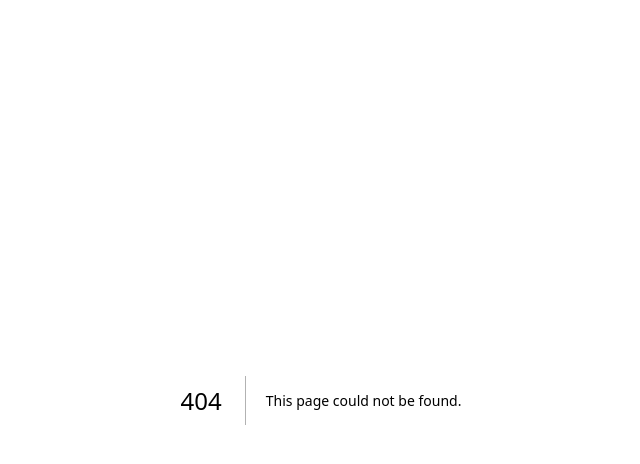
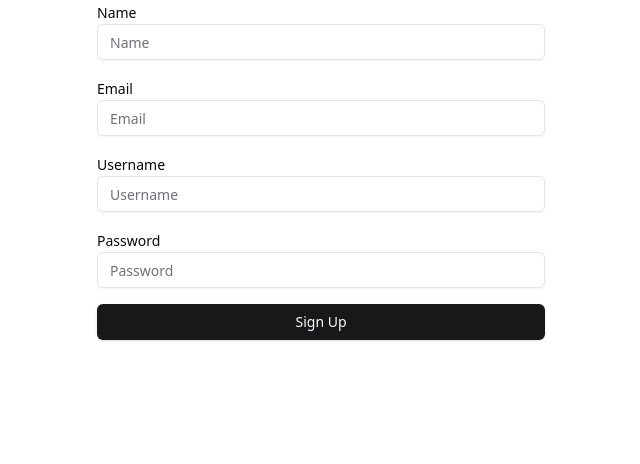
Before and after one commit to trevorius/multi_authenticator, a Next.js app: page /signup in a window 1280 px wide. Before the commit this address had no page. Shown: the top 464 px of the page, without its empty margins (319-959 px from the left). Built offline with nearby package versions, Linux system fonts and the light colour scheme.

Commit message:
build sign up form

```diff
--- /dev/null
+++ b/src/app/signup/page.tsx
@@ -0,0 +1,11 @@
+import SignUpForm from "@/components/SignupForm"
+
+
+
+export default function SignUpPage() {
+  return (
+    <div>
+      <SignUpForm/>
+    </div>
+  )
+}
--- a/src/components/SignInForm.tsx
+++ b/src/components/SignInForm.tsx
@@ -6,6 +6,7 @@ import { useRouter } from "next/navigation"
 import { Button } from "@/components/ui/button"
 import { Input } from "@/components/ui/input"
 import { Card, CardHeader, CardTitle, CardContent, CardFooter } from "@/components/ui/card"
+import Link from "next/link"
 
 export default function SignInForm() {
   const [username, setUserName] = useState("")
@@ -69,6 +70,13 @@ export default function SignInForm() {
           </CardFooter>
         </form>
       </CardContent>
+      <CardFooter>
+        <Link href="/signup" className="text-sm text-gray-500">Don't have an account...?
+        <Button
+        variant="link"
+        className="ps-3 text-blue-500 font-bold">Sign Up</Button>
+        </Link>
+      </CardFooter>
     </Card>
   )
 }
--- /dev/null
+++ b/src/components/SignupForm.tsx
@@ -0,0 +1,60 @@
+import { redirect } from 'next/navigation';
+import prisma from '@/services/prisma';
+import bcrypt from 'bcryptjs';
+import { Input } from "@/components/ui/input"
+import { Button } from "@/components/ui/button"
+import { Label } from "@/components/ui/label"
+
+async function signUp(formData: FormData) {
+  'use server'
+
+  const name = formData.get('name') as string;
+  const email = formData.get('email') as string;
+  const username = formData.get('username') as string;
+  const password = formData.get('password') as string;
+
+  if (!name || !email || !username || !password) {
+    return { error: 'All fields are required' };
+  }
+
+  try {
+    const hashedPassword = await bcrypt.hash(password, 10);
+    await prisma.user.create({
+      data: {
+        name,
+        email,
+        username,
+        password: hashedPassword,
+      },
+    });
+
+    redirect('/login');
+  } catch (error) {
+    console.error('Error creating user:', error);
+    return { error: 'Failed to create user' };
+  }
+}
+
+export default function SignupForm() {
+  return (
+    <form action={signUp} className="space-y-4 max-w-md mx-auto">
+      <div>
+        <Label htmlFor="name">Name</Label>
+        <Input type="text" id="name" name="name" placeholder="Name" required />
+      </div>
+      <div>
+        <Label htmlFor="email">Email</Label>
+        <Input type="email" id="email" name="email" placeholder="Email" required />
+      </div>
+      <div>
+        <Label htmlFor="username">Username</Label>
+        <Input type="text" id="username" name="username" placeholder="Username" required />
+      </div>
+      <div>
+        <Label htmlFor="password">Password</Label>
+        <Input type="password" id="password" name="password" placeholder="Password" required />
+      </div>
+      <Button type="submit" className="w-full">Sign Up</Button>
+    </form>
+  );
+}
--- /dev/null
+++ b/src/components/ui/label.tsx
@@ -0,0 +1,26 @@
+"use client"
+
+import * as React from "react"
+import * as LabelPrimitive from "@radix-ui/react-label"
+import { cva, type VariantProps } from "class-variance-authority"
+
+import { cn } from "@/lib/utils"
+
+const labelVariants = cva(
+  "text-sm font-medium leading-none peer-disabled:cursor-not-allowed peer-disabled:opacity-70"
+)
+
+const Label = React.forwardRef<
+  React.ElementRef<typeof LabelPrimitive.Root>,
+  React.ComponentPropsWithoutRef<typeof LabelPrimitive.Root> &
+    VariantProps<typeof labelVariants>
+>(({ className, ...props }, ref) => (
+  <LabelPrimitive.Root
+    ref={ref}
+    className={cn(labelVariants(), className)}
+    {...props}
+  />
+))
+Label.displayName = LabelPrimitive.Root.displayName
+
+export { Label }
```
